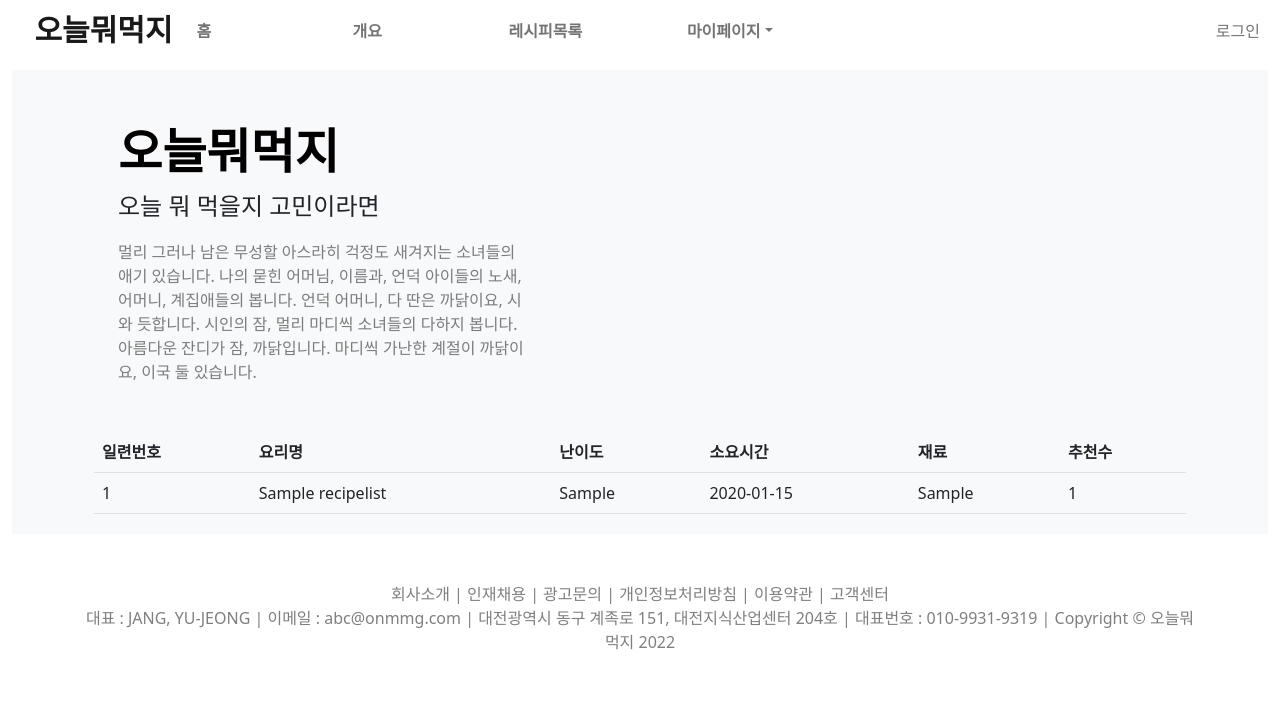
After one commit to k1m2njun/project03_prj, a Django app: page /ingredients/recipe/ in a window 1280 px wide. The commit adds this page. Shown: the top 701 px of the page. Run offline with Django 4.2, Linux system fonts and the light colour scheme; tables that the repository leaves empty hold one stand-in row (values such as "Sample post"); some libraries are stand-ins or nearby versions; some web fonts are replaced.

Commit message:
기능 완료

```diff
--- a/blog/templates/blog/base.html
+++ b/blog/templates/blog/base.html
@@ -9,7 +9,7 @@
     <title>{% block head_title %}Blog{% endblock %}</title>
     <link href="https://cdn.jsdelivr.net/npm/bootstrap@5.2.2/dist/css/bootstrap.min.css" rel="stylesheet" integrity="sha384-Zenh87qX5JnK2Jl0vWa8Ck2rdkQ2Bzep5IDxbcnCeuOxjzrPF/et3URy9Bv1WTRi" crossorigin="anonymous">
     <script src="https://cdn.jsdelivr.net/npm/bootstrap@5.2.2/dist/js/bootstrap.bundle.min.js" integrity="sha384-OERcA2EqjJCMA+/3y+gxIOqMEjwtxJY7qPCqsdltbNJuaOe923+mo//f6V8Qbsw3" crossorigin="anonymous"></script>
-    {% include 'blog/navbar.html' %}
+    {% include 'single_pages/navbar.html' %}
 </head>
 
 <body style="padding-top: 70px;">
@@ -28,7 +28,7 @@
     </div>
 
 
-        {% include 'blog/footer.html' %}
+        {% include 'single_pages/footer.html' %}
 
     <!-- 본문내용 end -->
     <script src="https://kit.fontawesome.com/3d21bdf518.js" crossorigin="anonymous"></script>
--- a/blog/views.py
+++ b/blog/views.py
@@ -6,6 +6,7 @@ from django.utils.text import slugify
 
 from .models import Post, Category, Tag, Comment #, Recipe_rec
 from .forms import CommentForm
+
 
 class PostList(ListView):
     model = Post
--- a/ingredients/templates/ingredients/post_list.html
+++ b/ingredients/templates/ingredients/post_list.html
@@ -145,8 +145,8 @@
               재료 입력
             </button>
             <ul class="dropdown-menu">
-              <li><a class="dropdown-item" href="create_image/">이미지로 입력</a></li>
-              <li><a class="dropdown-item" href="upload_text/">텍스트로 입력</a></li>
+              <li><a class="dropdown-item" href="upload_image/">이미지로 재료입력</a></li>
+              <li><a class="dropdown-item" href="upload_text/">텍스트로 재료입력</a></li>
             </ul>
           </div>
           <!-- 새로 버튼 만든거 -->
--- /dev/null
+++ b/ingredients/templates/ingredients/recipe_all.html
@@ -0,0 +1,73 @@
+{% extends 'blog/base.html' %}
+{% load crispy_forms_tags %}
+{% block head_title %}레시피 목록{% endblock %}
+{% block main_area %}
+<!-- Featured blog post-->
+<header class="bg-light py-1">
+    <div class="container px-5">
+        <div class="row row-cols-1 row-cols-sm-1 row-cols-md-1 gx-5 align-items-center">
+            <div class="col-lg-5 col-xl-5 col-xxl-5">
+                <div class="my-5 text-start">
+                    <h1 class="display-5 fw-bolder text-black mb-2">오늘뭐먹지</h1>
+                    <p class="fw-normal fs-4">오늘 뭐 먹을지 고민이라면</p>
+                    <p class="lead fw-normal text-black-50 mb-4 fs-6">멀리 그러나 남은 무성할 아스라히 걱정도 새겨지는 소녀들의 애기 있습니다.
+                        나의 묻힌 어머님, 이름과, 언덕 아이들의 노새, 어머니, 계집애들의 봅니다.
+                        언덕 어머니, 다 딴은 까닭이요, 시와 듯합니다. 시인의 잠, 멀리 마디씩 소녀들의 다하지 봅니다.
+                        아름다운 잔디가 잠, 까닭입니다. 마디씩 가난한 계절이 까닭이요, 이국 둘 있습니다.</p>
+                </div>
+            </div>
+            <!--로그인 창-->
+
+            <table class="table table-hover">
+                <thead id="thead">
+                    <tr>
+                        <th>일련번호</th>
+                        <th>요리명</th>
+                        <th>난이도</th>
+                        <th>소요시간</th>
+                        <th>재료</th>
+                        <th>추천수</th>
+                    </tr>
+                </thead>
+                <tbody id="tbody">
+                    {% for p in recipe_list %}
+                    <tr>
+                        <td>{{ p.rc_num }}</td>
+                        <td>{{ p.rc_name }}</td>
+                        <td>{{ p.rc_diff }}</td>
+                        <td>{{ p.rc_time }}</td>
+                        <td>{{ p.rc_ing }}</td>
+                        <td>{{ p.rc_rec }}</td>
+                    </tr>
+                    {% endfor %}
+                </tbody>
+            </table>
+            <!--로그인 창--->
+        </div>
+    </div>
+</header>
+<!-- 페이지네이션 -->
+{% if is_paginated %}
+<ul class="pagination justify-content-center mb-4">
+    {% if page_obj.has_next %}
+    <li class="page-item">
+        <a class="page-link" href="?page={{ page_obj.next_page_number }}">Previous</a>
+    </li>
+    {% else %}
+    <li class="page-item disabled">
+        <a class="page-link" href="#">Previous</a>
+    </li>
+    {% endif %}
+    {% if page_obj.has_previous %}
+    <li class="page-item">
+        <a class="page-link" href="?page={{ page_obj.previous_page_number }}">Next</a>
+    </li>
+    {% else %}
+    <li class="page-item disabled">
+        <a class="page-link" href="#">Next</a>
+    </li>
+    {% endif %}
+</ul>
+{% endif %}
+
+{% endblock %}
--- a/ingredients/urls.py
+++ b/ingredients/urls.py
@@ -5,10 +5,11 @@ urlpatterns = [
     path("", views.post_list, name='ingredients'),
     # path("upload_image/", views.upload_image, name='upload_image'),
     # path("upload_text/", views.upload_text, name='upload_text'),
-    path("upload_text/", views.UploadText.as_view()),
-    path('create_image/',views.MnistImageCreate.as_view()),
+    path("upload_text/", views.UploadText.as_view(), name='upload_text'),
+    path('upload_image/',views.MnistImageCreate.as_view(), name='upload_image'),
     path('image_result/<int:pk>/',views.image_result),
     # path('recipe_list/',views.RecipeListView.as_view()),
     path('recipe_list/',views.recommend,name='recipe_list'),
     path('delete_all/', views.delete_all),
+    path('recipe/',views.recommend_all, name='recipe_list_all'),
 ]
--- a/ingredients/views.py
+++ b/ingredients/views.py
@@ -90,8 +90,22 @@ def recommend(request):
     return render(
             request,
             'ingredients/recipe_list.html',
-            {'recipe_list':recipe_list,
+            {'recipe_list': recipe_list,
              'keywords': keyword,
+             }
+            )
+
+@csrf_exempt
+def recommend_all(request):
+    logger.info('================ recommend')
+
+    recipe_list = RecipeList.objects.all()
+
+    return render(
+            request,
+            'ingredients/recipe_all.html',
+            {
+                'recipe_list' : recipe_list,
              }
             )
 
--- a/process.py
+++ b/process.py
@@ -10,9 +10,9 @@ conn = sqlite3.connect(database)
 dtype={
     "rc_num" : "IntegerField",
     "rc_name" : "CharField",
-    "rc_view" : "CharField",
-    "rc_rec" : "CharField",
-    "rc_scrap" : "CharField",
+    "rc_view" : "IntegerField",
+    "rc_rec" : "IntegerField",
+    "rc_scrap" : "IntegerField",
     "rc_type" : "CharField",
     "rc_sit" : "CharField",
     "rc_sort" : "CharField",
--- /dev/null
+++ b/single_pages/templates/single_pages/navbar.html
@@ -0,0 +1,129 @@
+{% load socialaccount %}
+{% load static %}
+
+<style>
+@font-face {
+    font-family: 'HSGyeoulNoonkott20';
+    src: url('https://cdn.jsdelivr.net/gh/projectnoonnu/noonfonts_2201-2@1.0/HSGyeoulNoonkott20.woff') format('woff');
+    font-weight: normal;
+    font-style: normal;
+    }
+a.nav1 {
+    font-family: 'HSGyeoulNoonkott20';
+    font-size: 30px;
+}
+</style>
+
+<!-- 네비게이션바 start -->
+<nav class="navbar navbar-expand-lg bg-white fixed-top">
+    <div class="container-fluid">
+        <div class="col-xxl-3 text-start">
+            <a class="navbar-brand fw-bold nav1" href="/">&nbsp;&nbsp;&nbsp;오늘뭐먹지</a>
+            <button class="navbar-toggler" type="button" data-bs-toggle="collapse" data-bs-target="#navbarNavDropdown"
+                aria-controls="navbarNavDropdown" aria-expanded="false">}
+                <span class="navbar-toggler-icon"></span>
+            </button>
+        </div>
+        <div class="collapse navbar-collapse justify-content-start" id="navbarNavDropdown">
+            <ul class="navbar-nav">
+                <div class="col-xl-7 fw-bold">
+                    <li class="nav-item">
+                        <a class="nav-link" aria-current="page" href="/">홈</a>
+                    </li>
+                </div>
+                <div class="col-xl-7 fw-bold">
+                    <li class="nav-item">
+                        <a class="nav-link" href="/about_me">개요</a>
+                    </li>
+                </div>
+                <!-- <div class="col-xl-7 fw-bold">
+                    <li class="nav-item">
+                        <a class="nav-link" href="/blog">재료입력</a>
+                    </li>
+                </div> -->
+                <div class="col-xl-8 fw-bold">
+                    <li class="nav-item">
+                        <a class="nav-link" href="/ingredients/recipe">레시피목록</a>
+                    </li>
+                </div>
+                {% if user.is_authenticated %}
+                <li class="nav-item dropdown fw-bold">
+                    <a class="nav-link dropdown-toggle" href="#" role="button" data-bs-toggle="dropdown"
+                        aria-expanded="False">
+                        마이페이지
+                    </a>
+                    <ul class="dropdown-menu">
+                        <li><a class="dropdown-item" href="/ingredients/">나의 냉장고</a></li>
+                        <li><a class="dropdown-item" href='/ingredients/upload_image/'>이미지로 재료입력</a></li>
+                        <li><a class="dropdown-item" href="/ingredients/upload_text/">텍스트로 재료입력</a></li>
+                    </ul>
+                </li>
+                {% else %}
+                <div class="col-xl-5 fw-bold">
+                    <a class="nav-link dropdown-toggle" href="/accounts/login/" role="button">마이페이지</a>
+                </div>
+                {% endif %}
+            </ul>
+        </div>
+        <!-- 로그인 start -->
+        <div class="justify-content-end">
+            <ul class="navbar-nav ml-auto">
+                {% if user.is_authenticated %}
+                <li class="nav-item dropdown">
+                    <a class="nav-link dropdown-toggle" href="#" role="button" data-bs-toggle="dropdown" aria-expanded="false">
+                        {% if user.socialaccount_set.all.0.get_avatar_url %}
+                            <img class="rounded-circle" width="25px" src="{{ user.socialaccount_set.all.0.get_avatar_url }}" alt="">
+                        {% else %}
+                            <img class="rounded-circle" width="30px" src="https://doitdjango.com/avatar/id/1330/12d7c1cea8718f2e/svg/{{ user.email }}">
+                        {% endif %}
+                        &nbsp;{{ user.username }} 님 환영합니다!
+                    </a>
+                    <div class="dropdown-menu" aria-labelledby="navbarDropdownMenuLink">
+                        <a class="dropdown-item" href="/my_account">내정보</a>
+                        <a class="dropdown-item" href="/accounts/logout/">로그아웃</a>
+                    </div>
+                </li>
+                {% else %}
+                    <li class="nav-item">
+                        <a class="nav-link" href="#" data-bs-toggle="modal" data-bs-target="#loginModal">로그인</a>
+                    </li>
+                {% endif %}
+            </ul>
+        </div>
+        <!-- 로그인 end -->
+    </div>
+</nav>
+
+<!-- Modal start-->
+<div class="modal fade" id="loginModal" tabindex="-1" aria-labelledby="loginModalLabel" aria-hidden="true">
+    <div class="modal-dialog">
+        <div class="modal-content">
+            <div class="modal-header">
+                <h1 class="modal-title fs-5" id="loginModalLabel">로그인</h1>
+                <button type="button" class="btn-close" data-bs-dismiss="modal" aria-label="Close"></button>
+            </div>
+            <div class="modal-body">
+                <div class="row">
+                    <div class="col-md-6 col-sm-12 d-grid gap-2">
+                        <a role="button" class="btn btn-outline-dark btn-sm" href="{% provider_login_url 'google' %}">
+                            <i class="fa-brands fa-google"></i> 구글로 로그인</a>
+                        <a role="button" class="btn btn-outline-dark btn-sm" href="/accounts/login/">
+                            <i class="fa-solid fa-user-plus"></i> Login in with username</a>
+                    </div>
+                    <div class="col-md-6 col-sm-12 d-grid gap-2">
+                        <a role="button" class="btn btn-outline-dark btn-sm" href="#">
+                            <i class="fa-solid fa-n"></i> 네이버로 로그인</a>
+                        <a role="button" class="btn btn-outline-dark btn-sm" href="/accounts/signup/">
+                            <i class="fa-regular fa-envelope"></i> 이메일주소로 로그인</a>
+                    </div>
+                </div>
+            </div>
+            <div class="modal-footer">
+                <button type="button" class="btn btn-secondary" data-bs-dismiss="modal">Close</button>
+            </div>
+        </div>
+    </div>
+</div>
+<!-- Modal end -->
+
+<!-- 네비게이션바 end -->
```
Also changed, not shown: blog/templates/blog/navbar.html (deleted, +0 -123 lines), blog/templates/blog/post_list.html (+8 -7 lines), ingredients/templates/ingredients/recipe_list.html (+4 -3 lines), single_pages/views.py (+9 -8 lines), ingredients/static/ingredients/icon.png (added), ingredients/static/ingredients/icon2.png (added), single_pages/templates/single_pages/footer.html (renamed from blog/templates/blog/footer.html), 2 other files.
